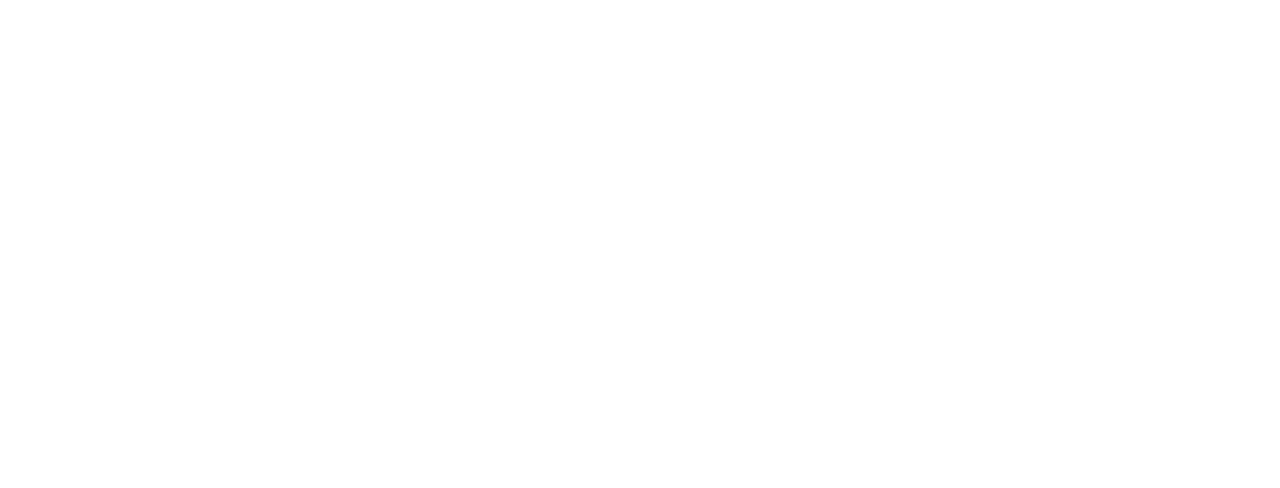
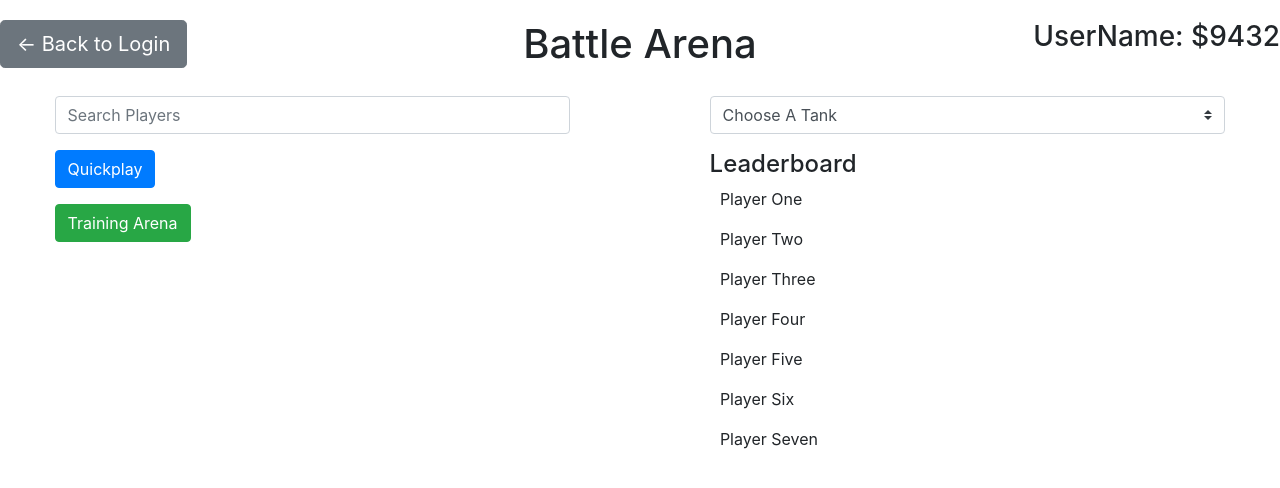
Before and after one commit to RickLeinecker/Fortuna, a React (Create React App) app in the folder fortuna/: page /BattleArena in a window 1280 px wide. Shown: the top 488 px of the page. Built offline with nearby package versions, Linux system fonts and the light colour scheme.

Commit message:
Added Battle Arena
Added a battle arena. Let me know if I can better it in any way

```diff
--- /dev/null
+++ b/fortuna/src/BattleArena/BattleArena.css
@@ -0,0 +1,4 @@
+.leaderboardPlayer
+{
+    text-indent: 2%;
+}
--- /dev/null
+++ b/fortuna/src/BattleArena/BattleArena.js
@@ -0,0 +1,77 @@
+//@flow strict
+import * as React from 'react';
+import { Link } from 'react-router-dom';
+import 'bootstrap/dist/css/bootstrap.min.css';
+import './BattleArena.css'
+class BattleArena extends React.Component<{||}> {
+    render(): React.Node {
+        return (
+        <div id="Parent">
+            <div className="row styleForRow">
+                <div className="col-md-4">
+                    <Link to="/Login">
+                        <button type="button" className="btn btn-secondary btn-lg">&lt;- Back to Login</button>
+                    </Link>
+                </div>
+                <h1 className="col-md-4 text-center">Battle Arena</h1>
+                <h3 className="col-md-4 text-right">UserName: $9432</h3>
+            </div>
+            <div className="row styleForRow">
+                <div className="col-md-6">
+                    <div className = "row mb-3">
+                        <div className = "col-md-1"></div>
+                        <div className= "col-md-10">
+                            <input type="text" className="form-control" placeholder="Search Players" aria-label="searchPlayer" aria-describedby="basic-addon1"/>
+                        </div>
+                        <div className = "col-md-1"></div>
+                    </div>
+                    <div className = "row mb-3">
+                        <div className = "col-md-1"></div>
+                        <div className= "col-md-10">
+                            <button type="button" className="btn btn-primary">Quickplay</button>
+                        </div>
+                        <div className = "col-md-1"></div>
+                    </div>
+                    <div className = "row">
+                        <div className = "col-md-1"></div>
+                        <div className= "col-md-10">
+                            <button type="button" className="btn btn-success">Training Arena</button>
+                        </div>
+                        <div className = "col-md-1"></div>
+                    </div>
+                </div>
+                <div className="col-md-6">
+                    <div className = "row mb-3">
+                        <div className = "col-md-1"></div>
+                        <div className= "col-md-10">
+                        <select className="custom-select">
+                            <option defaultValue>Choose A Tank</option>
+                            <option value="1">Tank One</option>
+                            <option value="2">Tank Two</option>
+                            <option value="3">Tank Three</option>
+                        </select>
+                        </div>
+                        <div className = "col-md-1"></div>
+                    </div>
+                    <div className = "row mb-3">
+                        <div className = "col-md-1"></div>
+                        <div className= "col-md-10">
+                            <h4>Leaderboard</h4>
+                            <p className = "leaderboardPlayer">Player One</p>
+                            <p className = "leaderboardPlayer">Player Two</p>
+                            <p className = "leaderboardPlayer">Player Three</p>
+                            <p className = "leaderboardPlayer">Player Four</p>
+                            <p className = "leaderboardPlayer">Player Five</p>
+                            <p className = "leaderboardPlayer">Player Six</p>
+                            <p className = "leaderboardPlayer">Player Seven</p>
+                        </div>
+                        <div className = "col-md-1"></div>
+                    </div>
+                </div>
+            </div>
+        </div>
+        );
+    }
+}
+
+export default BattleArena;
--- a/fortuna/src/index.js
+++ b/fortuna/src/index.js
@@ -8,6 +8,7 @@
 import MainMenu from './mainmenu/MainMenu.js';
 import Marketplace from './marketplace/Marketplace.js';
 import CasusContainer from './casus/CasusContainer.js';
+import BattleArena from './BattleArena/BattleArena.js';
 
 // The routing const holds the paths to other react components.
 const routing = (
@@ -19,6 +20,7 @@
 				<Route path="/MainMenu" component={MainMenu} />
 				<Route path="/Marketplace" component={Marketplace} />
 				<Route path="/Casus" component={CasusContainer} />
+				<Route path="/BattleArena" component={BattleArena} />
 			</Switch>
 		</div>
 	</Router>
--- a/fortuna/src/mainmenu/MainMenu.js
+++ b/fortuna/src/mainmenu/MainMenu.js
@@ -21,7 +21,9 @@
 				</div>
  				<div class="row styleForRow">
 					<div class="col text-center">
+					<Link to="/BattleArena">
 						<button type="button" class="btn btn-primary">Battle Arena</button>
+					</Link>
 					</div>
 				</div>
 				<div class="row styleForRow">
```
